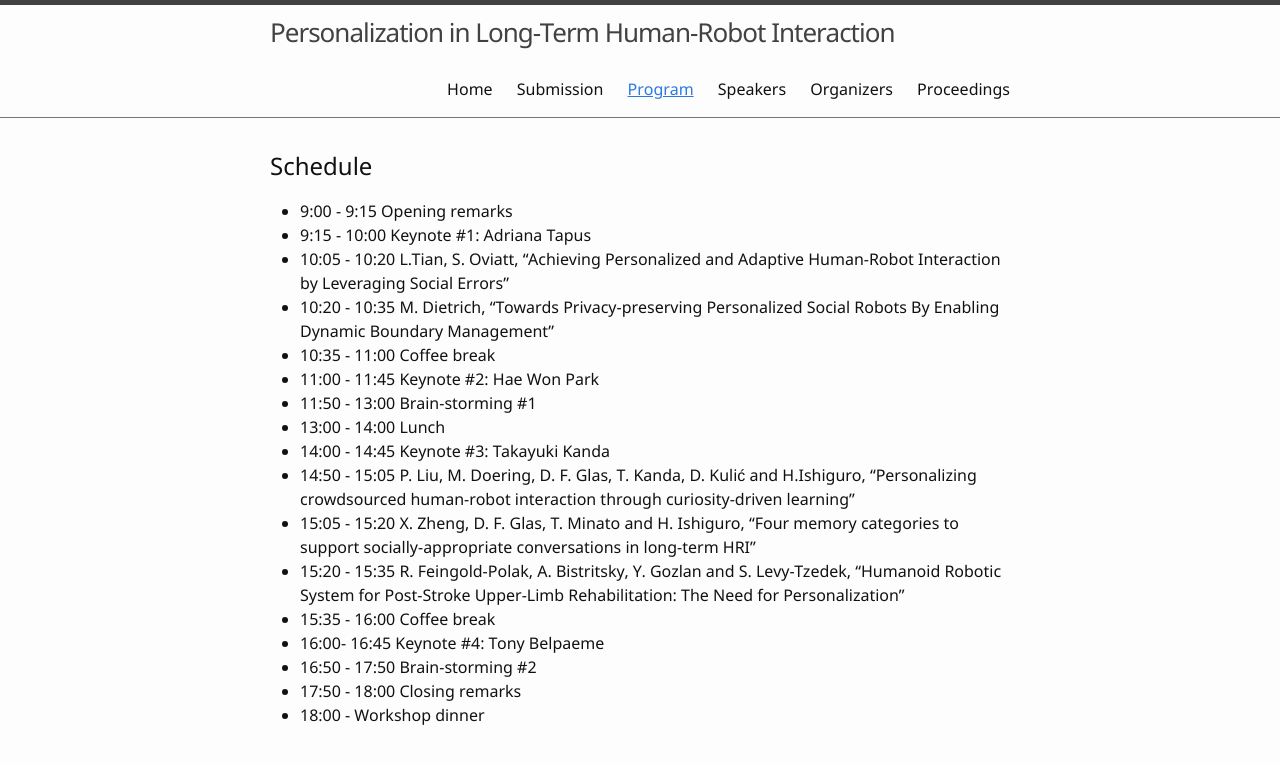
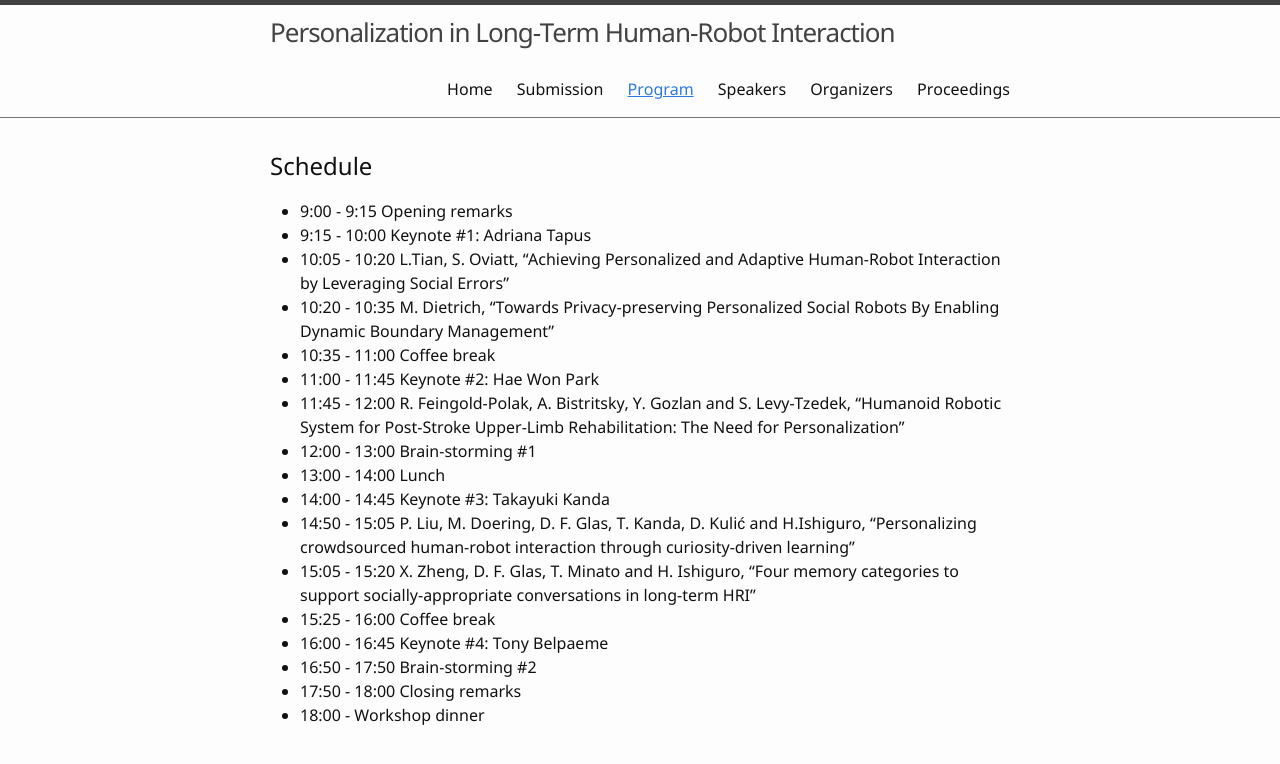
Before and after one commit to mcstaffa81/leap_hri_2023.io, a Jekyll site: the page built from 1-program.md, in a window 1280 px wide. Shown: the top 764 px of the page. Built offline with Jekyll 4.4.1, drawn with Linux system fonts in a browser that asks for light colours.

Commit message:
Updated schedule

```diff
--- a/1-program.md
+++ b/1-program.md
@@ -11,14 +11,14 @@ nav: true
 - 10:20 - 10:35 M. Dietrich, “Towards Privacy-preserving Personalized Social Robots By Enabling Dynamic Boundary Management”
 - 10:35 - 11:00 Coffee break
 - 11:00 - 11:45 Keynote #2: Hae Won Park
-- 11:50 - 13:00 Brain-storming #1
+- 11:45 - 12:00 R. Feingold-Polak, A. Bistritsky, Y. Gozlan and S. Levy-Tzedek, “Humanoid Robotic System for Post-Stroke Upper-Limb Rehabilitation: The Need for Personalization”
+- 12:00 - 13:00 Brain-storming #1
 - 13:00 - 14:00 Lunch
 - 14:00 - 14:45 Keynote #3: Takayuki Kanda
 - 14:50 - 15:05 P. Liu, M. Doering, D. F. Glas, T. Kanda, D. Kulić and H.Ishiguro, “Personalizing crowdsourced human-robot interaction through curiosity-driven learning”
 - 15:05 - 15:20 X. Zheng, D. F. Glas, T. Minato and H. Ishiguro, “Four memory categories to support socially-appropriate conversations in long-term HRI”
-- 15:20 - 15:35 R. Feingold-Polak, A. Bistritsky, Y. Gozlan and S. Levy-Tzedek, “Humanoid Robotic System for Post-Stroke Upper-Limb Rehabilitation: The Need for Personalization”
-- 15:35 - 16:00 Coffee break
-- 16:00- 16:45 Keynote #4: Tony Belpaeme
+- 15:25 - 16:00 Coffee break
+- 16:00 - 16:45 Keynote #4: Tony Belpaeme
 - 16:50 - 17:50 Brain-storming #2
 - 17:50 - 18:00 Closing remarks
 - 18:00 - Workshop dinner
```
